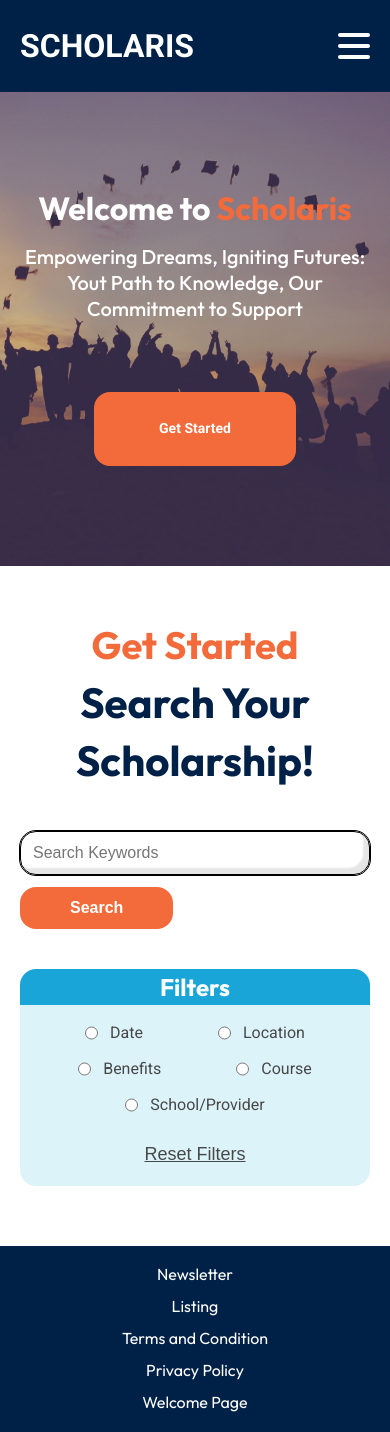
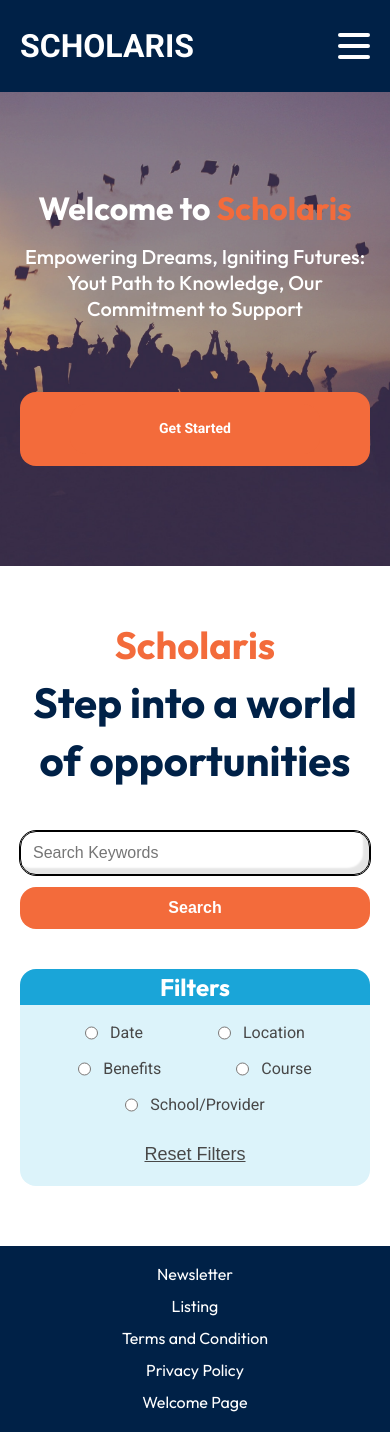
Before and after one commit to Sence1-inc/sp-scholaris-master, a React (Create React App) app in the folder frontend/: page /student in a window 390 px wide. Shown: the top 1432 px of the page. Built offline with nearby package versions, Linux system fonts and the light colour scheme.

Commit message:
replace h2 to h3 and modify css container

```diff
--- a/frontend/src/components/Button/Button.css
+++ b/frontend/src/components/Button/Button.css
@@ -23,5 +23,6 @@
     .button{
         padding: 12px 50px;
         font-size: 16px;
+        width: 100%;
     }
 }
--- a/frontend/src/components/Button/Button.tsx
+++ b/frontend/src/components/Button/Button.tsx
@@ -10,7 +10,7 @@ interface ButtonProps {
 
 const Button: React.FC<ButtonProps> = ({ children, url }) => {
   return (
-    <Link to={`${url}`}>
+    <Link to={`${url}`} >
       <button className='button'>
         {children}
       </button>
--- a/frontend/src/components/Section/Search/Search.css
+++ b/frontend/src/components/Section/Search/Search.css
@@ -1,4 +1,4 @@
-.section .section-header{
+.search .section-header{
     display: flex;
     flex-direction: column;
     row-gap: 10px;
@@ -6,14 +6,14 @@
     text-align: center;
 }
 
-.section .section-header h3{
+.search .section-header h3{
     font-size: 48px;
     color: #F36B3B;
 
     margin: 0;
 }
 
-.section .section-header p{
+.search .section-header p{
     font-size: 56px;
     color: #002147;
     font-weight: 700;
@@ -21,23 +21,32 @@
     margin: 0;
 }
 
-.section .section__search-input{
+.search .section__search-input{
     display: flex;
     column-gap: 40px;
 }
 
+.search .container-1040{
+    max-width: 1040px;
+    padding: 120px 40px;
+    margin: 0 auto;
+
+    display: flex;
+    flex-direction: column;
+    row-gap: 71px;
+  }
+
 @media (max-width: 768px) {
-    .section{
+    .search .container-1040{
         padding: 60px 20px;
-
         row-gap: 40px;
     }
 
-    .section .section-header h3{
+    .search .section-header h3{
         font-size: 38px;
     }
 
-    .section .section-header p{
+    .search .section-header p{
         font-size: 42px;
     }
 
@@ -45,4 +54,5 @@
         flex-direction: column;
         row-gap: 12px;
     }
+
 }
--- a/frontend/src/components/Section/Search/Search.tsx
+++ b/frontend/src/components/Section/Search/Search.tsx
@@ -9,17 +9,19 @@ interface SearchProps {}
 
 const Search: React.FC<SearchProps> = () => {
   return (
-    <div className="section">
+    <section className="search">
+      <div className="container-1040">
       <div className="section-header">
-        <h3>Get Started</h3>
-        <p>Search Your Scholarship!</p>
+        <h3 className='color-secondary'>Scholaris</h3>
+        <p>Step into a world of opportunities</p>
       </div>
       <div className="section__search-input">
         <SearchInput placeholder='Search Keywords'/>
         <Button>Search</Button>
       </div>
       <Filter />
-    </div>
+      </div>
+    </section>
   );
 };
 
--- a/frontend/src/index.css
+++ b/frontend/src/index.css
@@ -74,14 +74,10 @@ p {
   margin-bottom: 1.25rem;
 }
 
-.section{
+
+
+.container-1040{
   max-width: 1040px;
-  padding: 120px 40px;
-  margin: 0 auto;
-
-  display: flex;
-  flex-direction: column;
-  row-gap: 71px;
 }
 
 
@@ -98,9 +94,4 @@ p {
   p {
     font-size: 1rem;
   }
-  .section{
-    padding: 60px 20px;
-
-    row-gap: 40px;
 }
-}
```
